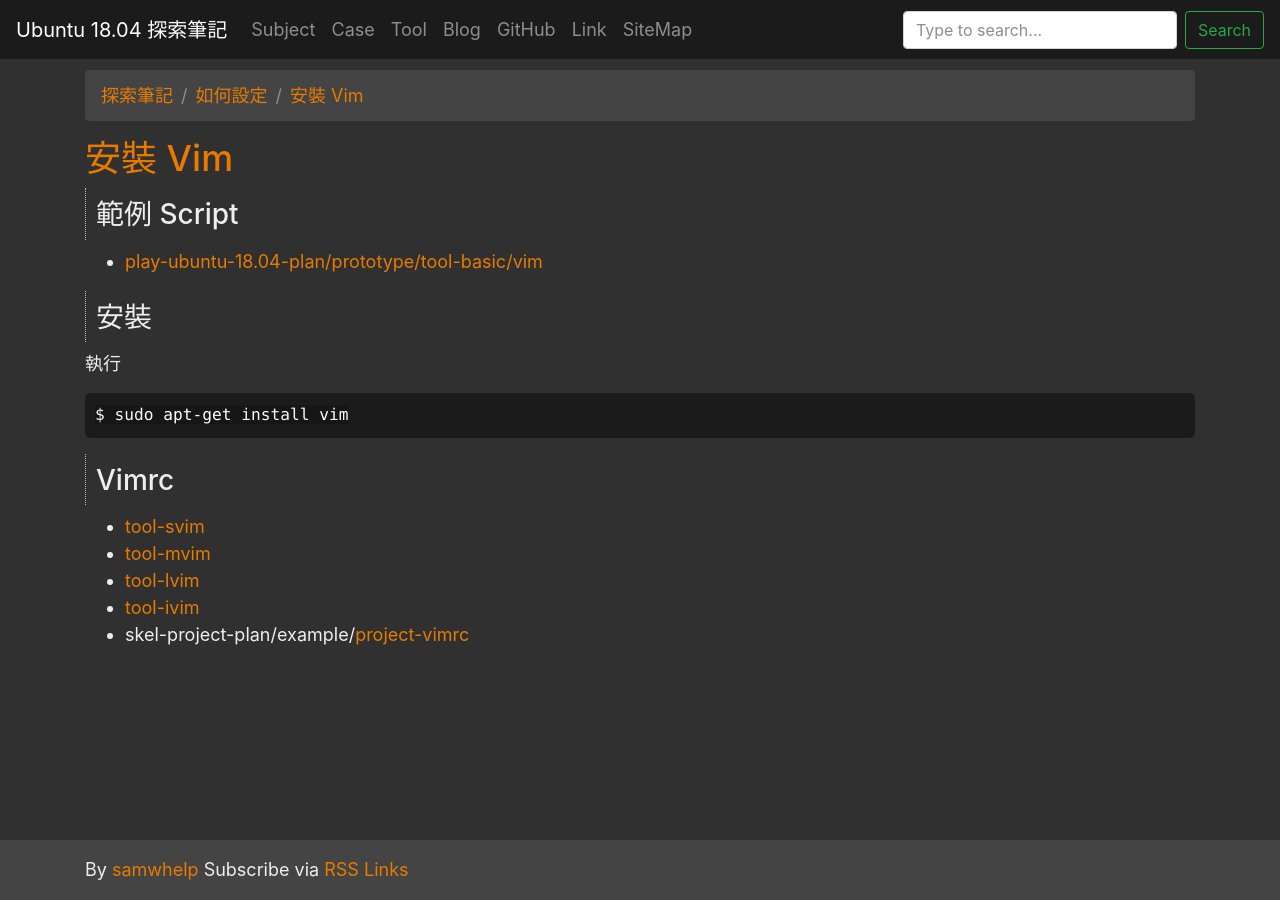
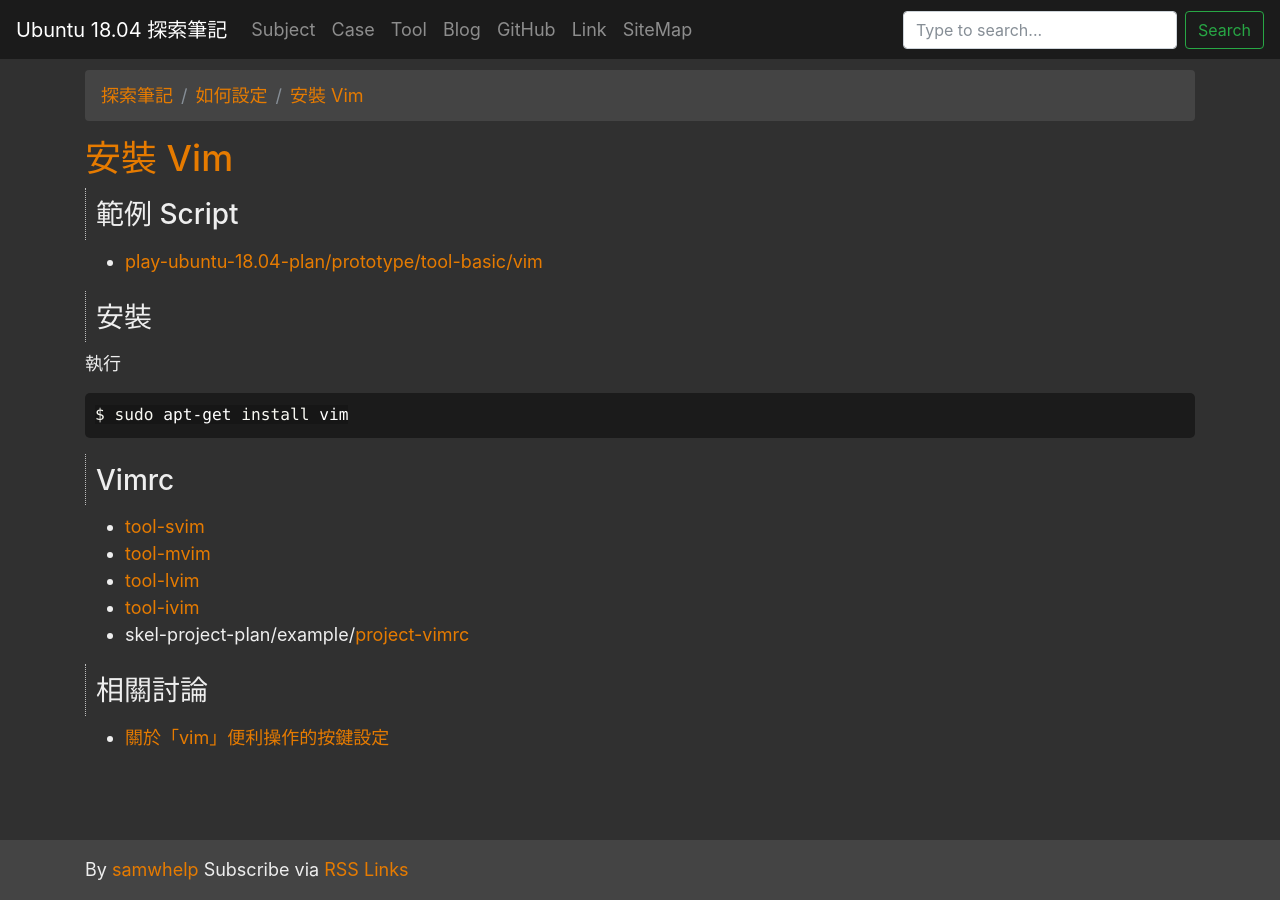
Before and after one commit to samwhelp/note-ubuntu-18.04, a Jekyll site: the page built from read/howto/install-tool/vim/index.md, in a window 1280 px wide. Built offline with Jekyll 4.4.1, drawn with Linux system fonts in a browser that asks for light colours; nearby versions of some CDN libraries.

Commit message:
add link

```diff
--- a/read/howto/install-tool/vim/index.md
+++ b/read/howto/install-tool/vim/index.md
@@ -31,3 +31,7 @@ $ sudo apt-get install vim
 * [tool-lvim](https://github.com/samwhelp/tool-lvim)
 * [tool-ivim](https://github.com/samwhelp/tool-ivim)
 * skel-project-plan/example/[project-vimrc](https://github.com/samwhelp/skel-project-plan/tree/gh-pages/example/project-vimrc)
+
+## 相關討論
+
+* [關於「vim」便利操作的按鍵設定](https://www.ubuntu-tw.org/modules/newbb/viewtopic.php?post_id=361366#forumpost361366)
```
